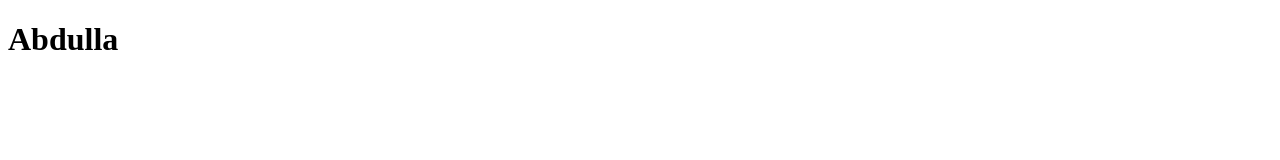
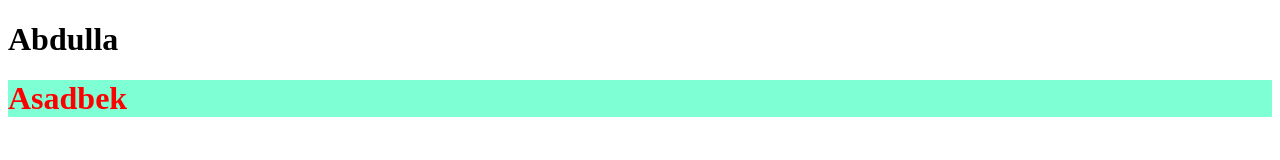
Before and after one commit to frontendX08/amaliyIsh, a plain HTML site: page index.html in a window 1280 px wide. Drawn offline with Linux system fonts and the light colour scheme.

Commit message:
dfghujlk

```diff
--- a/index.html
+++ b/index.html
@@ -1,12 +1,16 @@
 <!DOCTYPE html>
 <html lang="en">
+
 <head>
     <meta charset="UTF-8">
     <meta name="viewport" content="width=device-width, initial-scale=1.0">
     <link rel="stylesheet" href="./style.css">
     <title>Document</title>
 </head>
+
 <body>
     <h1>Abdulla</h1>
+    <h1 class="head">Asadbek</h1>
 </body>
+
 </html>
--- a/style.css
+++ b/style.css
@@ -0,0 +1,5 @@
+.head {
+    font-style: 25px;
+    color: red;
+    background-color: aquamarine;
+}
```
